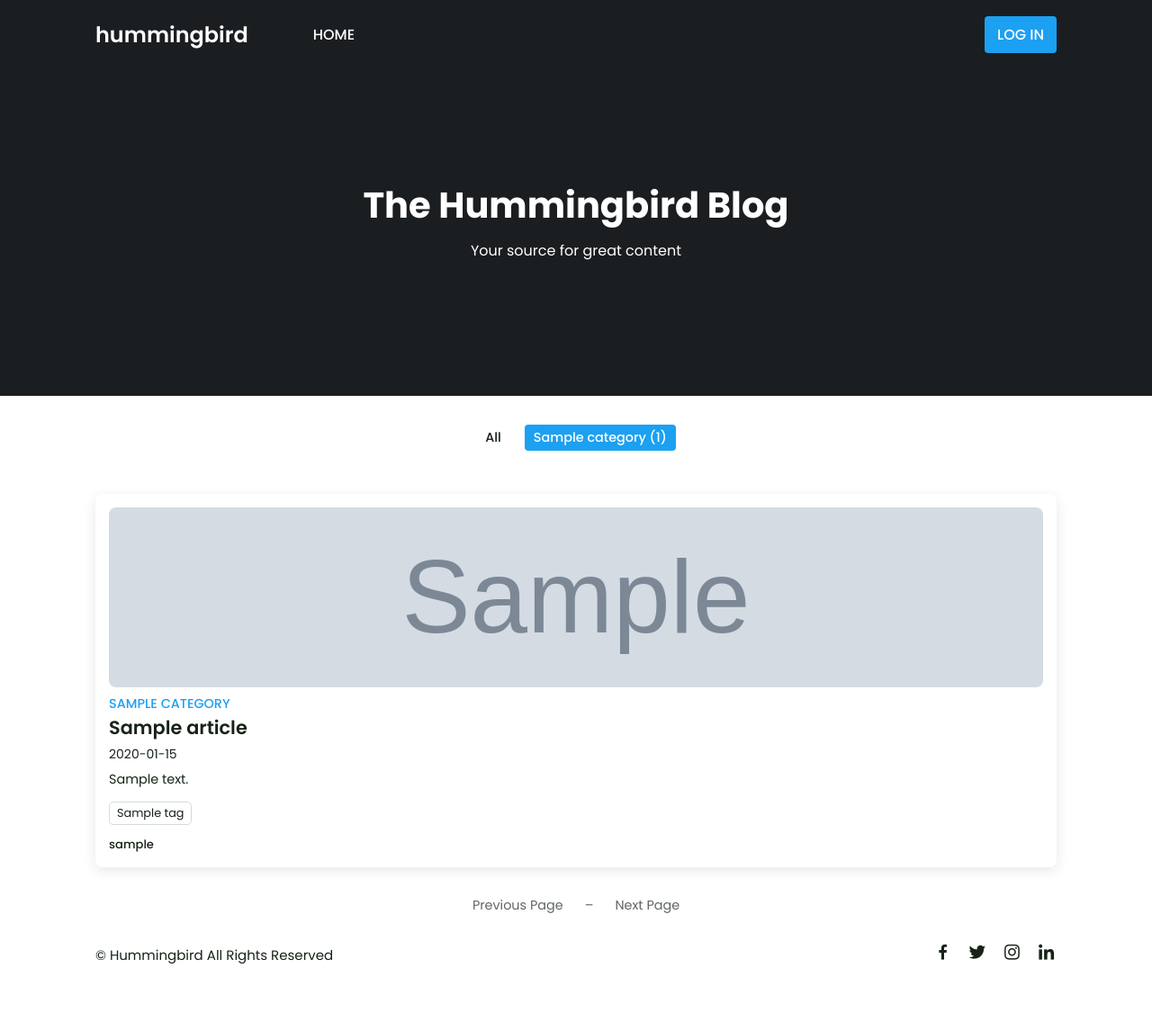
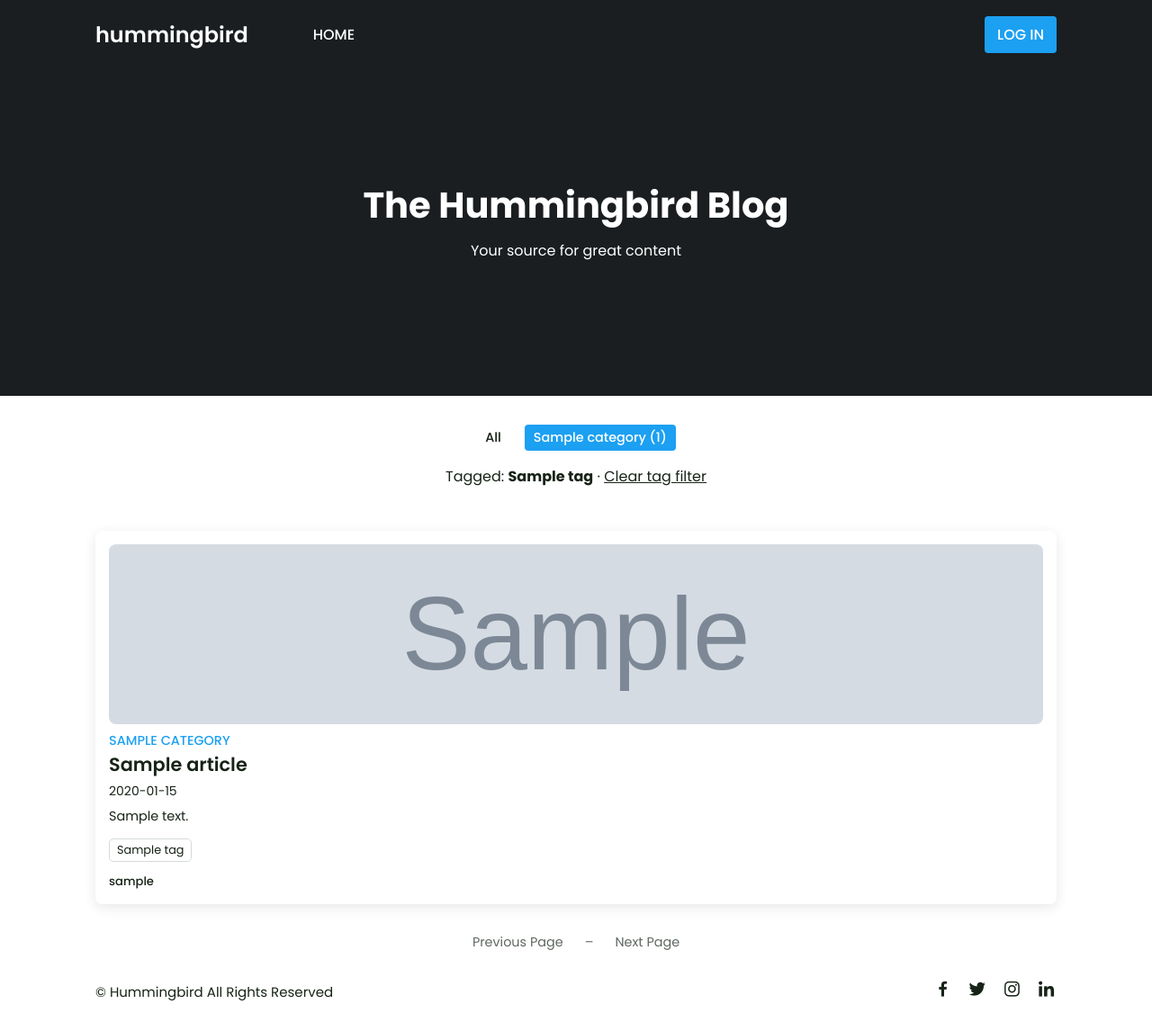
Before and after one commit to TobiasAschenbrenner/hummingbird, a Flask app: a page that uses app/templates/articles/_tags.html in a window 1280 px wide. Shown: the whole page at 90% size. Before the commit the page ends 1071 px from the top, so only its background shows below. Run offline with Flask 3, Linux system fonts and the light colour scheme; tables that the repository leaves empty hold one stand-in row (values such as "Sample post"); grey boxes marked "Sample" are stand-in pictures; parts of the project's set-up code (start-up, migrations or seed data) failed here and were passed over.

Commit message:
feat: filter articles by tag and category

```diff
--- a/app/articles/queries.py
+++ b/app/articles/queries.py
@@ -1,7 +1,7 @@
-from sqlalchemy import func
+from sqlalchemy import and_, func
 from sqlalchemy.orm import joinedload, selectinload
 
-from app.articles.models import Article, Category
+from app.articles.models import Article, Category, Tag
 from app.extensions import db
 
 
@@ -13,17 +13,24 @@ def get_category_by_slug(slug):
     return Category.query.filter_by(slug=slug).first()
 
 
-def list_categories_with_article_counts():
+def get_tag_by_slug(slug):
+    return Tag.query.filter_by(slug=slug).first()
+
+
+def list_categories_with_article_counts(*, tag_id=None):
+    join_condition = Article.category_id == Category.id
+    if tag_id is not None:
+        join_condition = and_(join_condition, Article.tags.any(Tag.id == tag_id))
     return (
         db.session.query(Category, func.count(Article.id).label("article_count"))
-        .outerjoin(Category.articles)
+        .outerjoin(Article, join_condition)
         .group_by(Category.id)
         .order_by(Category.name, Category.id)
         .all()
     )
 
 
-def paginate_articles(*, page, per_page, category_id=None):
+def paginate_articles(*, page, per_page, category_id=None, tag_id=None):
     query = Article.query.options(
         joinedload(Article.author),
         joinedload(Article.category),
@@ -31,6 +38,8 @@ def paginate_articles(*, page, per_page, category_id=None):
     )
     if category_id is not None:
         query = query.filter(Article.category_id == category_id)
+    if tag_id is not None:
+        query = query.filter(Article.tags.any(Tag.id == tag_id))
     return query.order_by(Article.id.desc()).paginate(page=page, per_page=per_page)
 
 
--- a/app/articles/routes.py
+++ b/app/articles/routes.py
@@ -14,6 +14,7 @@ from app.articles.models import DESCRIPTION_MAX_LENGTH, TITLE_MAX_LENGTH
 from app.articles.queries import (
     get_article_by_slug,
     get_category_by_slug,
+    get_tag_by_slug,
     list_categories,
     list_categories_with_article_counts,
     paginate_articles,
@@ -32,16 +33,23 @@ def index():
     selected_category = get_category_by_slug(category_slug) if category_slug else None
     if category_slug and selected_category is None:
         abort(404)
+    tag_slug = request.args.get("tag", "")
+    selected_tag = get_tag_by_slug(tag_slug) if tag_slug else None
+    if tag_slug and selected_tag is None:
+        abort(404)
+    tag_id = selected_tag.id if selected_tag else None
     pagination = paginate_articles(
         page=request.args.get("page", 1, type=int),
         per_page=current_app.config["BLOG_POSTS_PER_PAGE"],
         category_id=selected_category.id if selected_category else None,
+        tag_id=tag_id,
     )
     return render_template(
         "articles/index.html",
         pagination=pagination,
-        category_counts=list_categories_with_article_counts(),
+        category_counts=list_categories_with_article_counts(tag_id=tag_id),
         selected_category=selected_category,
+        selected_tag=selected_tag,
     )
 
 
--- a/app/static/css/articles.css
+++ b/app/static/css/articles.css
@@ -79,6 +79,18 @@
 }
 .article-tags li {
   max-width: 100%;
+}
+.active-tag {
+  margin-top: 1rem;
+  text-align: center;
+  overflow-wrap: anywhere;
+}
+.active-tag a {
+  text-decoration: underline;
+}
+.tag-label:hover,
+.tag-label:focus-visible {
+  border-color: var(--accent);
 }
 .tag-label {
   display: inline-block;
--- a/app/templates/articles/_tags.html
+++ b/app/templates/articles/_tags.html
@@ -1,7 +1,7 @@
 {% if article.tags %}
   <ul class="article-tags" aria-label="Article tags">
     {% for tag in article.tags %}
-      <li><span class="tag-label">{{ tag.name }}</span></li>
+      <li><a class="tag-label" href="{{ url_for('articles.index', tag=tag.slug, category=selected_category.slug if selected_category else None) }}">{{ tag.name }}</a></li>
     {% endfor %}
   </ul>
 {% endif %}
--- a/app/templates/articles/index.html
+++ b/app/templates/articles/index.html
@@ -9,11 +9,14 @@
     </div>
   </section>
   <nav class="article-filters container" aria-label="Filter articles by category">
-    <a href="{{ url_for('articles.index') }}" class="filter-button{% if not selected_category %} active-filter{% endif %}" {% if not selected_category %}aria-current="page"{% endif %}>All</a>
+    <a href="{{ url_for('articles.index', tag=selected_tag.slug if selected_tag else None) }}" class="filter-button{% if not selected_category %} active-filter{% endif %}" {% if not selected_category %}aria-current="page"{% endif %}>All</a>
     {% for category, article_count in category_counts %}
-      <a href="{{ url_for('articles.index', category=category.slug) }}" class="filter-button{% if selected_category and selected_category.id == category.id %} active-filter{% endif %}" {% if selected_category and selected_category.id == category.id %}aria-current="page"{% endif %}>{{ category.name }} ({{ article_count }})</a>
+      <a href="{{ url_for('articles.index', category=category.slug, tag=selected_tag.slug if selected_tag else None) }}" class="filter-button{% if selected_category and selected_category.id == category.id %} active-filter{% endif %}" {% if selected_category and selected_category.id == category.id %}aria-current="page"{% endif %}>{{ category.name }} ({{ article_count }})</a>
     {% endfor %}
   </nav>
+  {% if selected_tag %}
+    <p class="active-tag container">Tagged: <strong>{{ selected_tag.name }}</strong> · <a href="{{ url_for('articles.index', category=selected_category.slug if selected_category else None) }}">Clear tag filter</a></p>
+  {% endif %}
   <ul class="article-grid container">
     {% for article in pagination.items %}
       <li class="article-card">
@@ -34,18 +37,18 @@
         {% endif %}
       </li>
     {% else %}
-      <li class="empty-state">{% if selected_category %}No articles in this category yet.{% else %}No articles yet. Log in and write the first one.{% endif %}</li>
+      <li class="empty-state">{% if selected_tag %}No articles match these filters.{% elif selected_category %}No articles in this category yet.{% else %}No articles yet. Log in and write the first one.{% endif %}</li>
     {% endfor %}
   </ul>
   <nav class="pagination container" aria-label="Article pages">
     {% if pagination.has_prev %}
-      <a href="{{ url_for('articles.index', page=pagination.prev_num, category=selected_category.slug if selected_category else None) }}">Previous Page</a>
+      <a href="{{ url_for('articles.index', page=pagination.prev_num, category=selected_category.slug if selected_category else None, tag=selected_tag.slug if selected_tag else None) }}">Previous Page</a>
     {% else %}
       <span>Previous Page</span>
     {% endif %}
     <span aria-hidden="true">–</span>
     {% if pagination.has_next %}
-      <a href="{{ url_for('articles.index', page=pagination.next_num, category=selected_category.slug if selected_category else None) }}">Next Page</a>
+      <a href="{{ url_for('articles.index', page=pagination.next_num, category=selected_category.slug if selected_category else None, tag=selected_tag.slug if selected_tag else None) }}">Next Page</a>
     {% else %}
       <span>Next Page</span>
     {% endif %}
```
Also changed, not shown: tests/test_application.py (+100 -0 lines), README.md.
